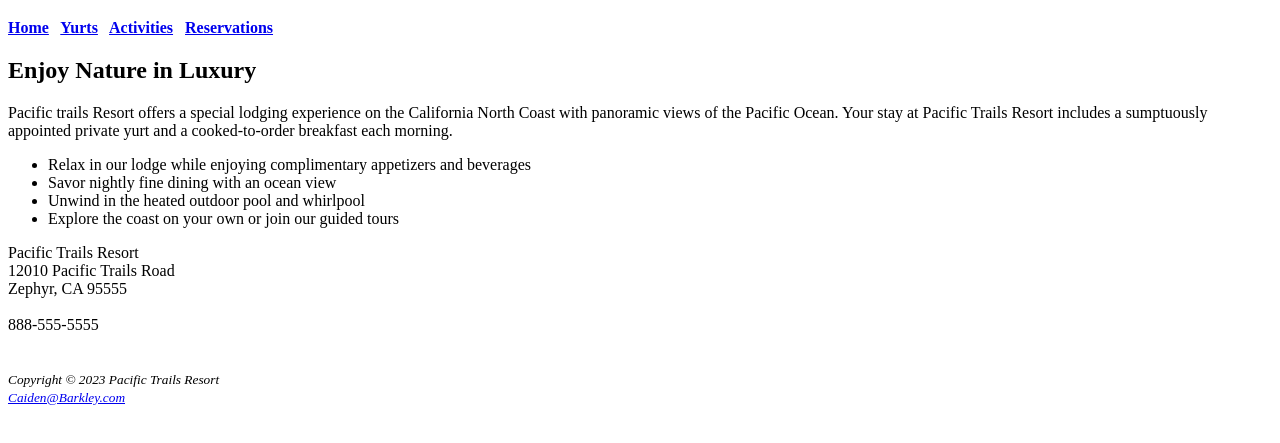
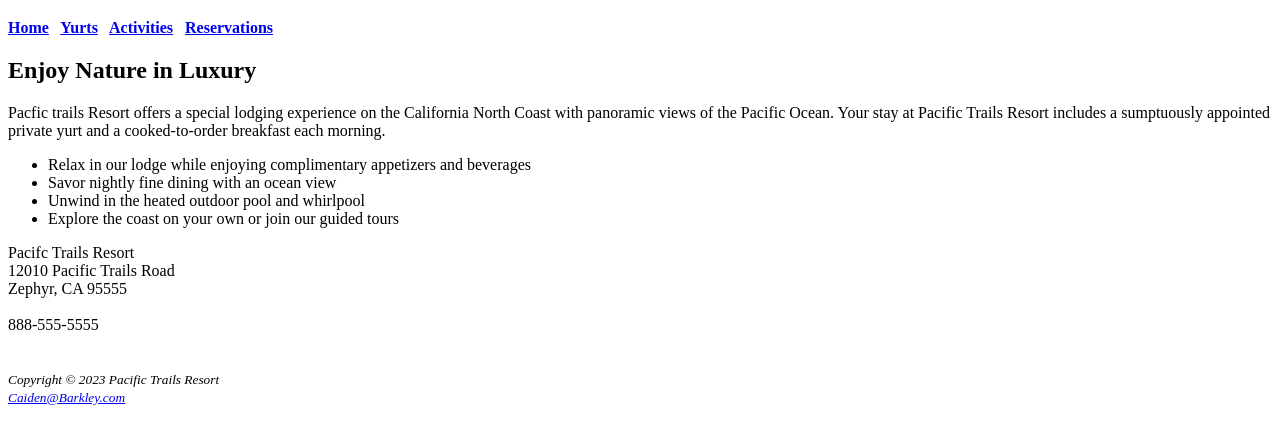
Before and after one commit to CaidenBarkley/Pacific-Trails-Website, a plain HTML site: page index.html in a window 1280 px wide. Shown: the part 61-504 px from the top of the page. Drawn offline with Linux system fonts and the light colour scheme.

Commit message:
Update index.html

```diff
--- a/index.html
+++ b/index.html
@@ -2,6 +2,7 @@
 <html>
  <head>
   <meta charset="utf-8">
+  <link href="pacific.css" type="text/css" rel="stylesheet">
   <title>Pacific Trails Resort- Home</title>
  </head>
 <body>
@@ -17,17 +18,18 @@
    </nav>
 <main>
 <h2><b>Enjoy Nature in Luxury</b></h2>
-<p>Pacific trails Resort offers a special lodging experience on the California North Coast with panoramic views of the Pacific Ocean. Your stay at Pacific Trails Resort includes a sumptuously appointed private yurt and a cooked-to-order breakfast each morning.</p>
+<p><span class="resort">Pacfic trails Resort </span> offers a special lodging experience on the California North Coast with panoramic views of the Pacific Ocean. Your stay at Pacific Trails Resort includes a sumptuously appointed private yurt and a cooked-to-order breakfast each morning.</p>
 <ul>
   <li>Relax in our lodge while enjoying complimentary appetizers and beverages</li>
   <li>Savor nightly fine dining with an ocean view</li>
   <li>Unwind in the heated outdoor pool and whirlpool</li>
   <li>Explore the coast on your own or join our guided tours</li>
 </ul>
-<div>Pacific Trails Resort <br>
-    12010 Pacific Trails Road <br>
-    Zephyr, CA 95555 <br><br>
-    888-555-5555
+<div id="contact">
+  <span class="resort">Pacifc Trails Resort</span> <br>
+  12010 Pacific Trails Road <br>
+  Zephyr, CA 95555 <br><br>
+  888-555-5555
 </div>
 </main> <br><br>
 
```
